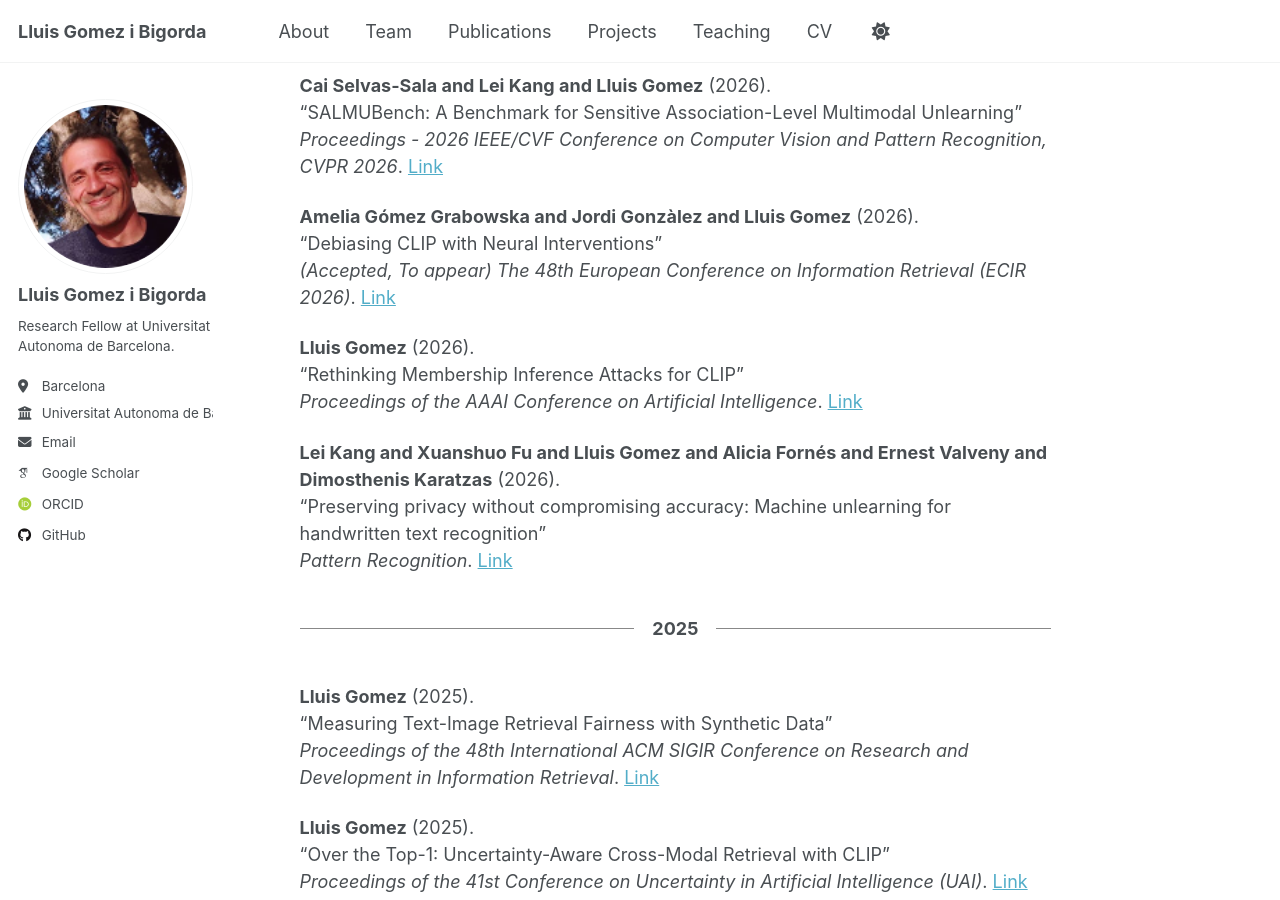
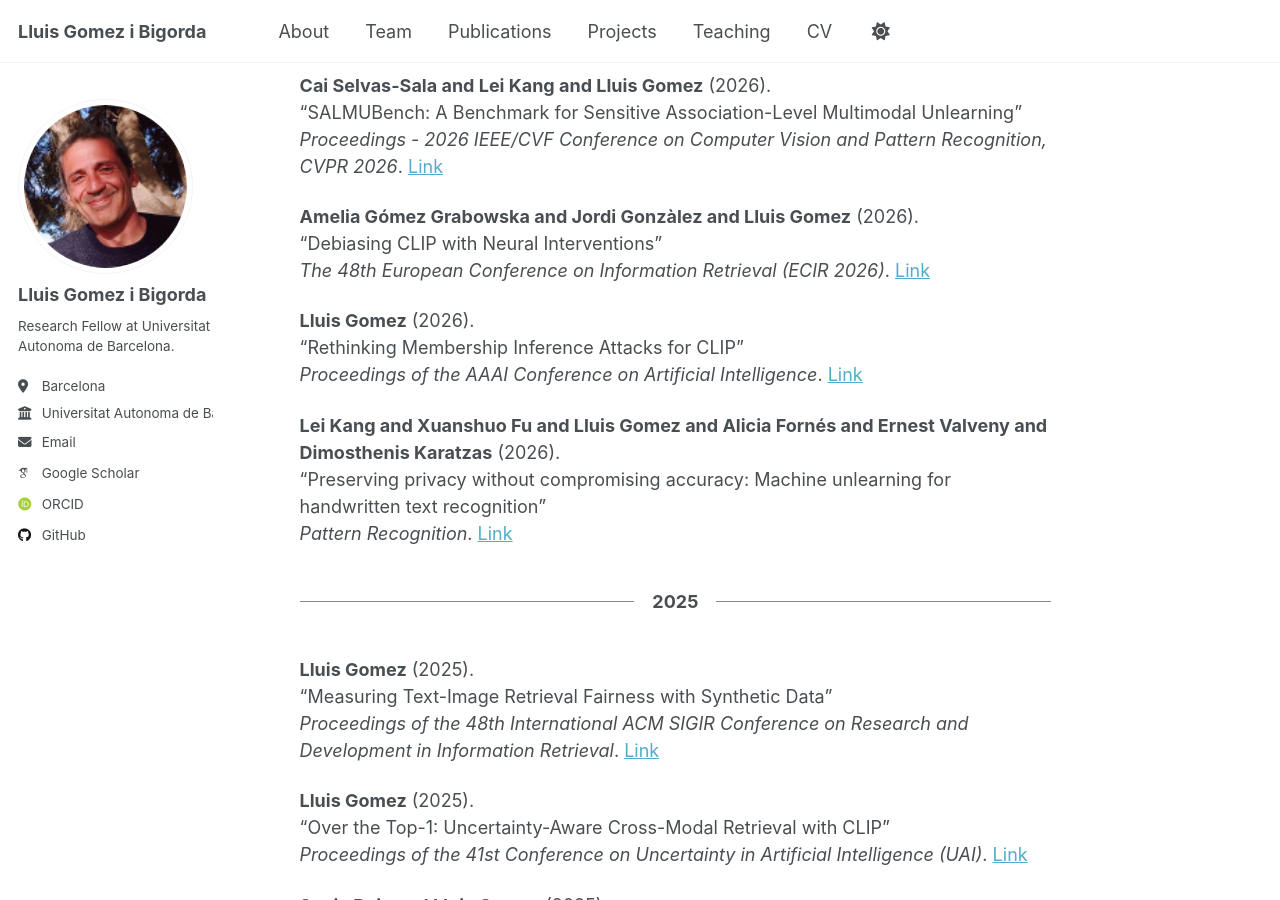
Before and after one commit to lluisgomez/lluisgomez.github.io, a Jekyll site: the page built from _pages/publications.md, in a window 1280 px wide and 900 px high, scrolled down 337 px. Built offline with Jekyll 4.4.1, drawn with Linux system fonts in a browser that asks for light colours; some web fonts are replaced.

Commit message:
update publications

```diff
--- a/_data/publications.bib
+++ b/_data/publications.bib
@@ -18,7 +18,7 @@
 @inproceedings{gomez2026ecir,
   author    = {Amelia Gómez Grabowska and Jordi Gonzàlez and Lluis Gomez},
   title     = {Debiasing CLIP with Neural Interventions},
-  booktitle = {(Accepted, To appear) The 48th European Conference on Information Retrieval (ECIR 2026)},
+  booktitle = {The 48th European Conference on Information Retrieval (ECIR 2026)},
   year      = {2026},
   url = {https://link.springer.com/chapter/10.1007/978-3-032-21324-2_32}
 }
--- a/_pages/publications.md
+++ b/_pages/publications.md
@@ -22,7 +22,7 @@ permalink: /publications/
 
 **Amelia Gómez Grabowska and Jordi Gonzàlez and Lluis Gomez** (2026).
 “Debiasing CLIP with Neural Interventions”
-*(Accepted, To appear) The 48th European Conference on Information Retrieval (ECIR 2026)*.
+*The 48th European Conference on Information Retrieval (ECIR 2026)*.
  [Link](https://link.springer.com/chapter/10.1007/978-3-032-21324-2_32)
 
 **Lluis Gomez** (2026).
```
